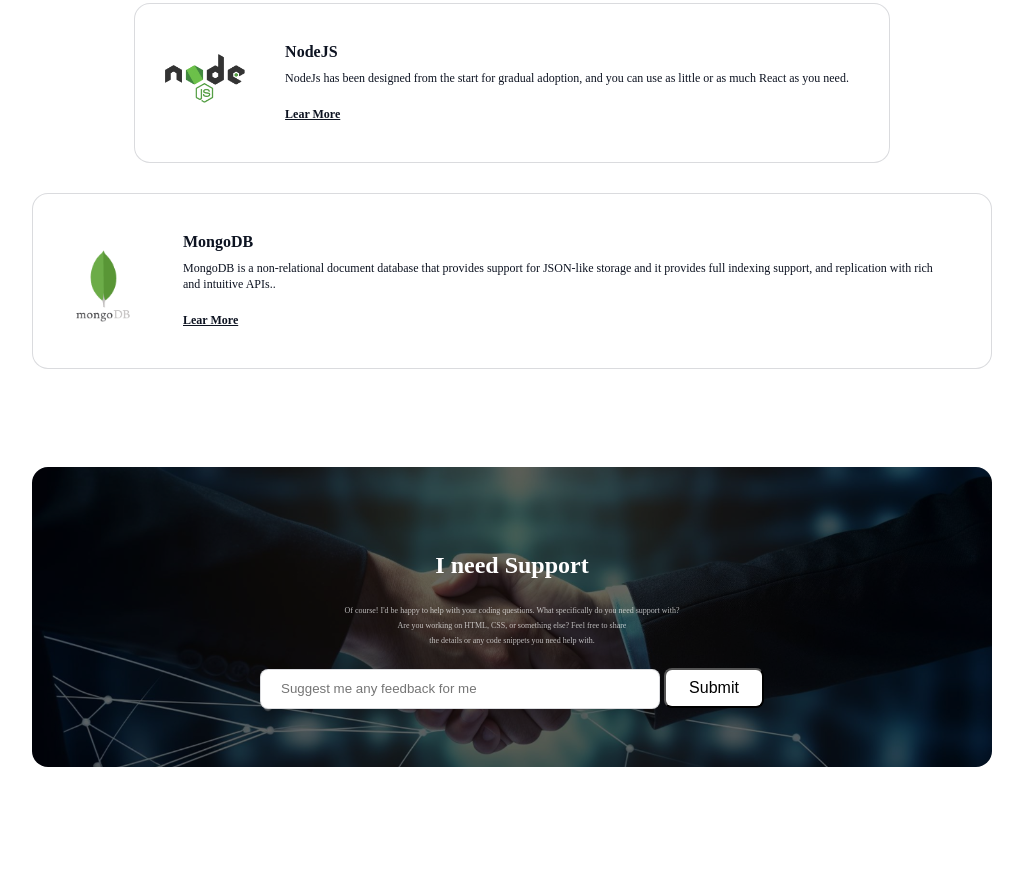
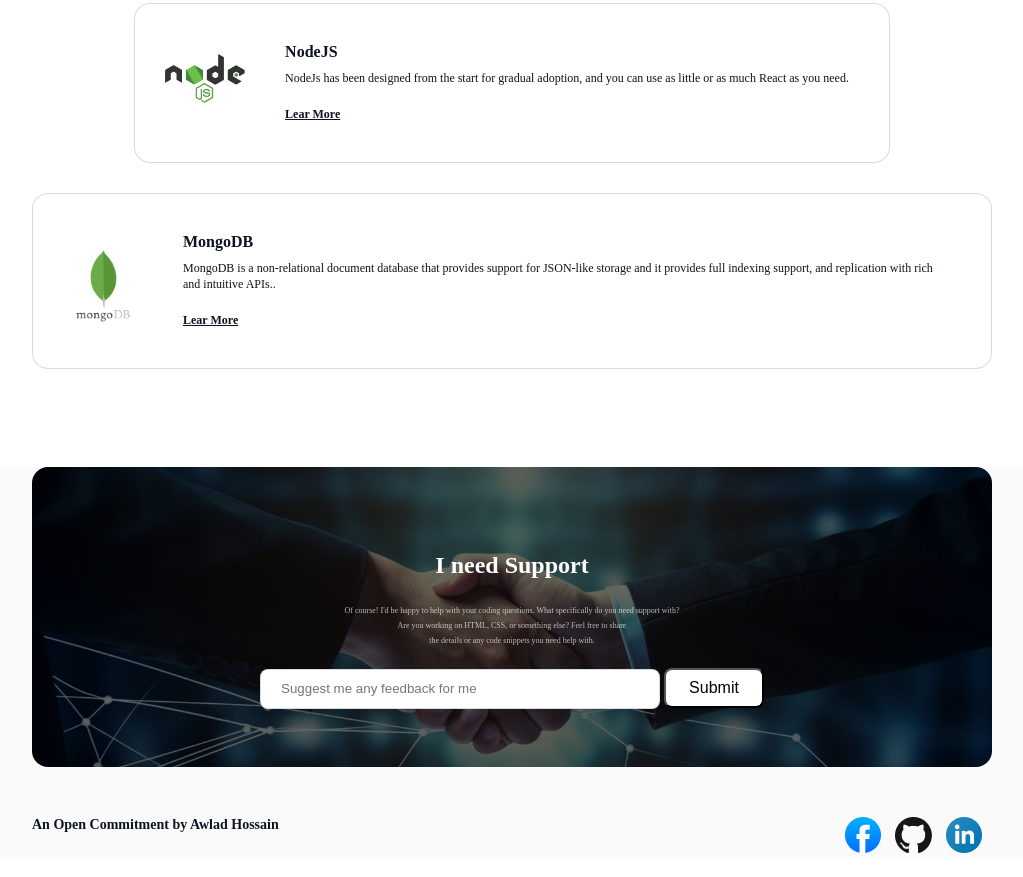
Before and after one commit to trimikroy/assingment-1, a plain HTML site: page index.html in a window 1280 px wide. Shown: the part 3240-4117 px from the top of the page, without its empty margins (128-1151 px from the left). Before the commit the page ends 4007 px from the top, so only its background shows below. Drawn offline with Linux system fonts and the light colour scheme; a web font is replaced by a local one.

Commit message:
footer nav bar

```diff
--- a/index.html
+++ b/index.html
@@ -22,7 +22,7 @@
                     <h1>"In the near future, I hope to become a <br> Developer."</h1>
                     <p>That's a great goal! There are a number of paths you can take to become a developer, so it's a good fit for people with a variety of backgrounds and interests. </p>
 
-                    <a href="footer"><button>Contact with me</button></a>
+                    <a href=""><button>Contact with me</button></a>
                 </div>
             </div>
         </section>
@@ -182,6 +182,17 @@
             </div>
 
        </section>
+       <section class="footer-nav">
+            <div class="footer-nav-title">
+                <h5>An Open Commitment by Awlad Hossain</h5>
+        </div>
+            <div class="footer-nav-icon">
+              <a href="https://www.facebook.com/profile.php?id=61560641522755"> <img src="assets/facebook.png" alt=""></a>
+              <a href="https://github.com/trimikroy"> <img src="assets/github.png" alt=""></a>
+                <img src="assets/linkedin-icon 1.png" alt="">
+            </div>
+
+       </section>
     </footer>
 
 </body>
--- a/styles/style.css
+++ b/styles/style.css
@@ -628,3 +628,29 @@
         font-size: 16px;
         background: rgb(255, 255, 255);
     }
+    footer{
+        background: rgba(13, 19, 33, 0.02);
+    }
+    .footer-nav{
+        width: 75%;
+        margin: 0 auto;
+        margin-top: 50px;
+        margin-bottom: 20px;
+        display: flex;
+        flex-direction: row;
+        justify-content: space-between;
+
+    }
+    .footer-nav-title h5{
+        color: rgb(13, 19, 33);
+        font-family: Azeret Mono;
+        font-size: 14px;
+        font-weight: 600;
+        line-height: 16px;
+        letter-spacing: 0%;
+        text-align: center;
+    }
+    .footer-nav-icon img{
+        margin-right: 10px;
+
+    }
```
